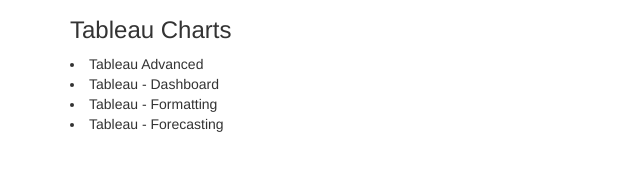
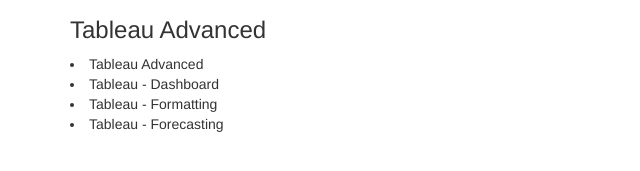
Before and after one commit to kamleshkarki/Tableau_T, a plain HTML site: page Session6.html in a window 1280 px wide. Shown: the part 411-582 px from the top of the page, 0-640 px from the left. Drawn offline with nearby package versions, Linux system fonts and the light colour scheme.

Commit message:
Update Session6.html

```diff
--- a/Session6.html
+++ b/Session6.html
@@ -85,7 +85,7 @@ div.desc {
 <li>Tableau - Motion Charts</li>
 <li>Tableau - Waterfall Charts</li>
 
-<h3>Tableau Charts</h3>
+<h3>Tableau Advanced</h3>
 
 <li>Tableau Advanced</li>
 <li>Tableau - Dashboard</li>
```
